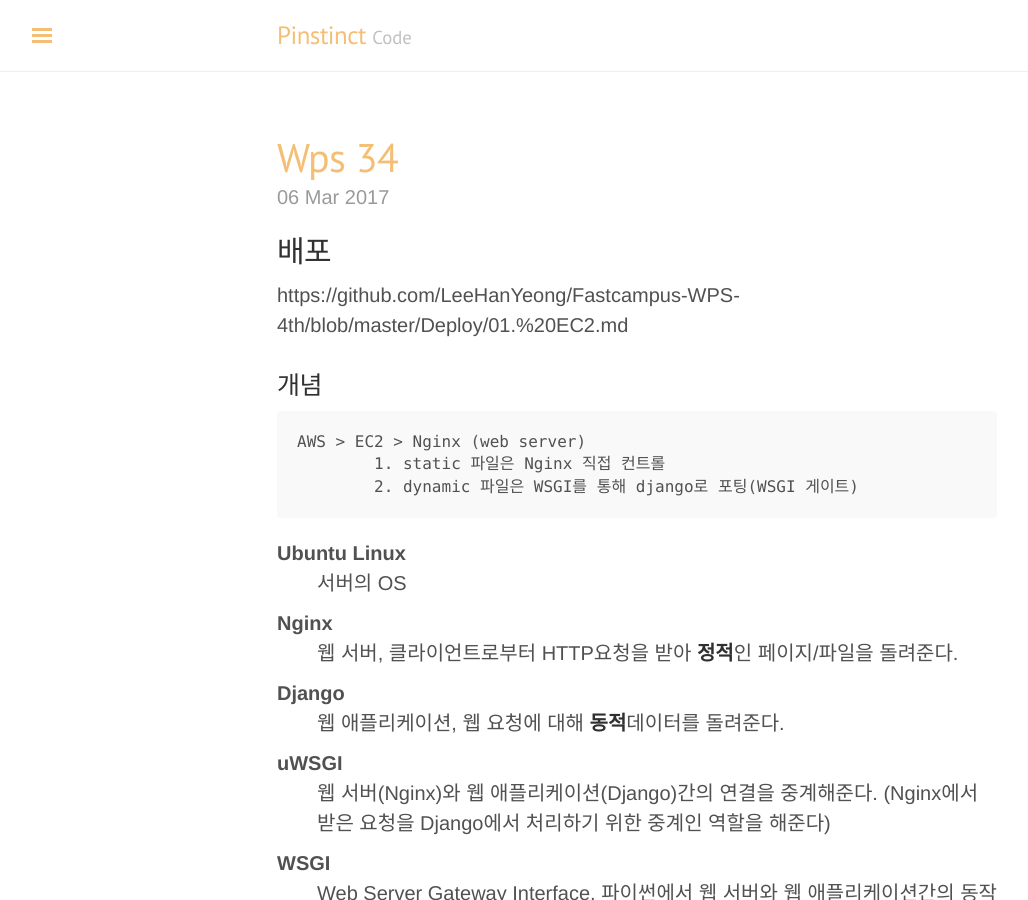
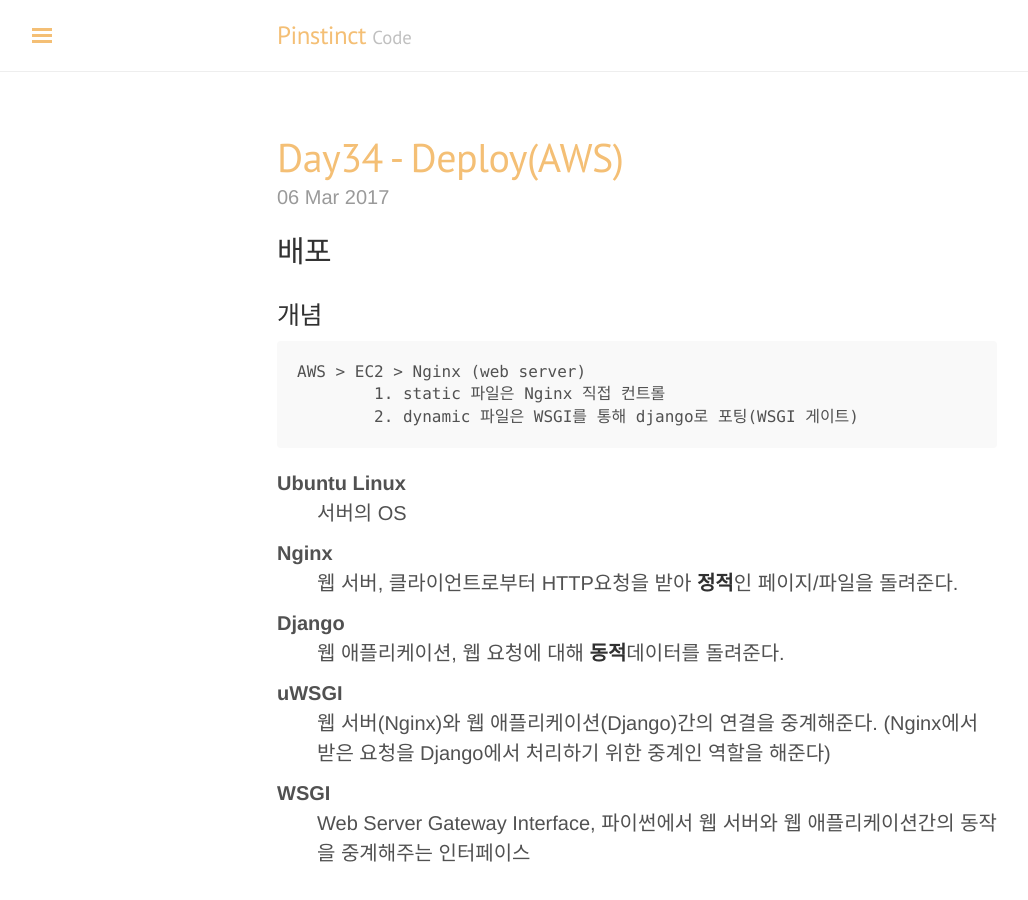
Before and after one commit to pinstinct/pinstinct.github.com, a Jekyll site: the page built from index.html, in a window 1280 px wide and 900 px high. Shown: the whole window, without its empty margins (3-1031 px from the left). Built offline with Jekyll 4.4.1, drawn with Linux system fonts in a browser that asks for light colours; the list of posts is cut into pages by our own code.

Commit message:
added yaml

```diff
--- a/_posts/2017-03-06-wps-34.md
+++ b/_posts/2017-03-06-wps-34.md
@@ -1,6 +1,11 @@
+---
+layout: post
+title: Day34 - Deploy(AWS)
+categories: wps
+tags: [fastcampus, aws, deploy, code]
+---
+
 ## 배포
-
-https://github.com/LeeHanYeong/Fastcampus-WPS-4th/blob/master/Deploy/01.%20EC2.md
 
 ### 개념
 
```
